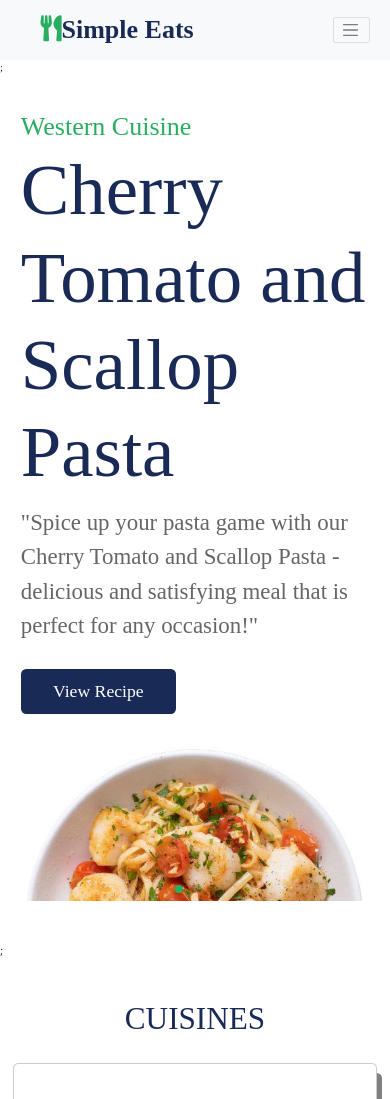
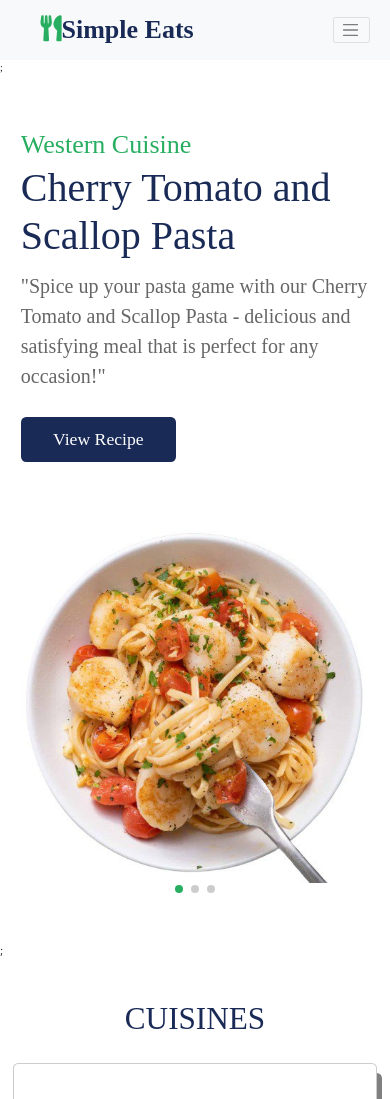
Before and after one commit to RamenBoy0/inf1005-Project, a PHP site: page / in a window 390 px wide. Shown: the top 1099 px of the page. Run offline with PHP 8.4, Linux system fonts and the light colour scheme; the visitor is signed in with stand-in values (Sample User, id 1).

Commit message:
updated css for homepage

```diff
--- a/SimpleEat/css/home.css
+++ b/SimpleEat/css/home.css
@@ -1,11 +1,14 @@
 /*slider*/
+.home .home-slider {
+    margin:auto;
+}
+
 .home .home-slider .slide{
     display: flex;
     align-items: center;
     flex-wrap: wrap;
     gap:2rem;
     padding-top: 50px;
-    margin:auto;
     justify-content: center;
 }
 
@@ -144,11 +147,21 @@
 }
 
 @media screen and (max-width: 767px){
-
+    .home .home-slider .slide .content h3{
+    font-size: 40px;
+    }
+    .home .home-slider .slide .content p{
+    font-size: 20px;
+    }
 }
 
 @media screen and (max-width: 767px) and (max-height: 1023px){
-
+    .home .home-slider .slide .content h3{
+    font-size: 40px;
+    }
+    .home .home-slider .slide .content p{
+    font-size: 20px;
+    }
 }
 
 @media screen and (max-width: 1024px){
```
Also changed, not shown: SimpleEat/css/reg_login.css (+6 -3 lines).
